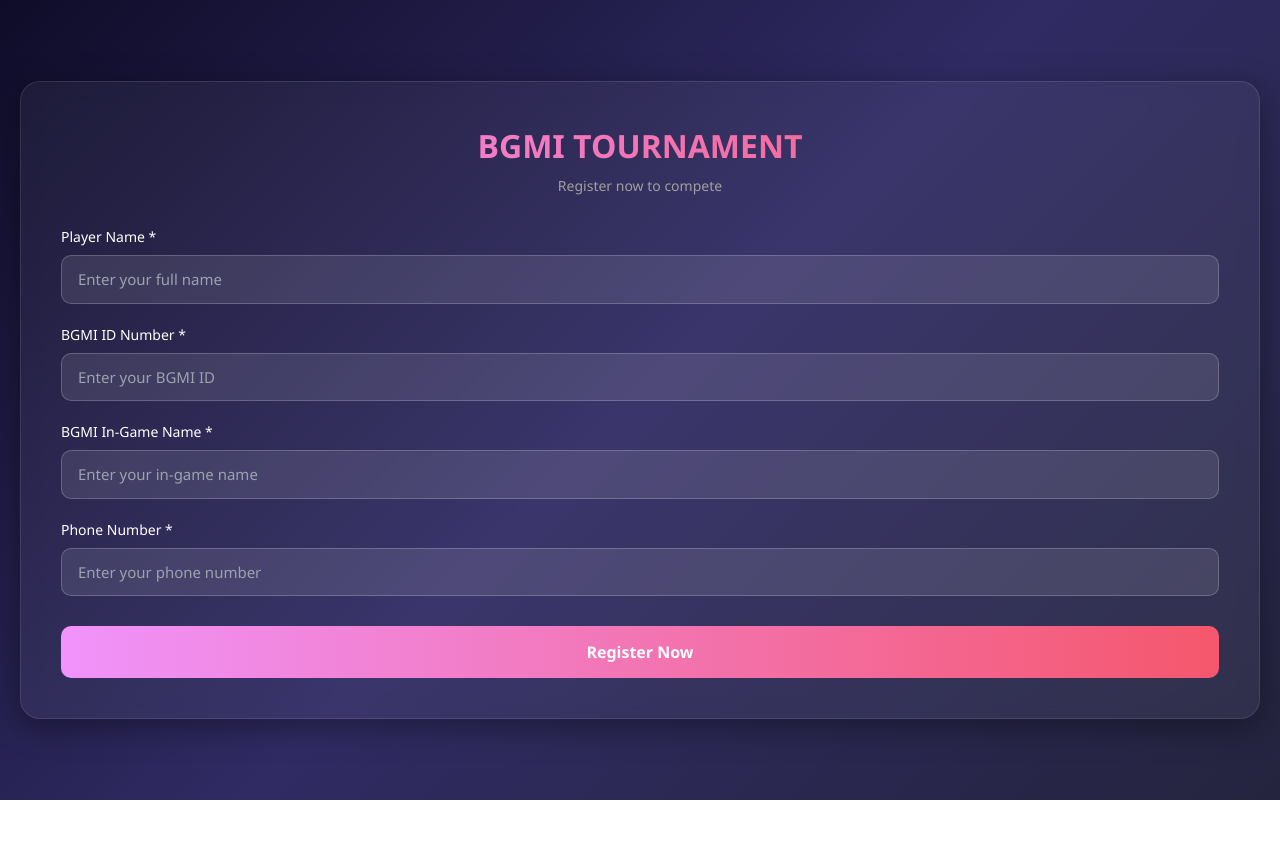
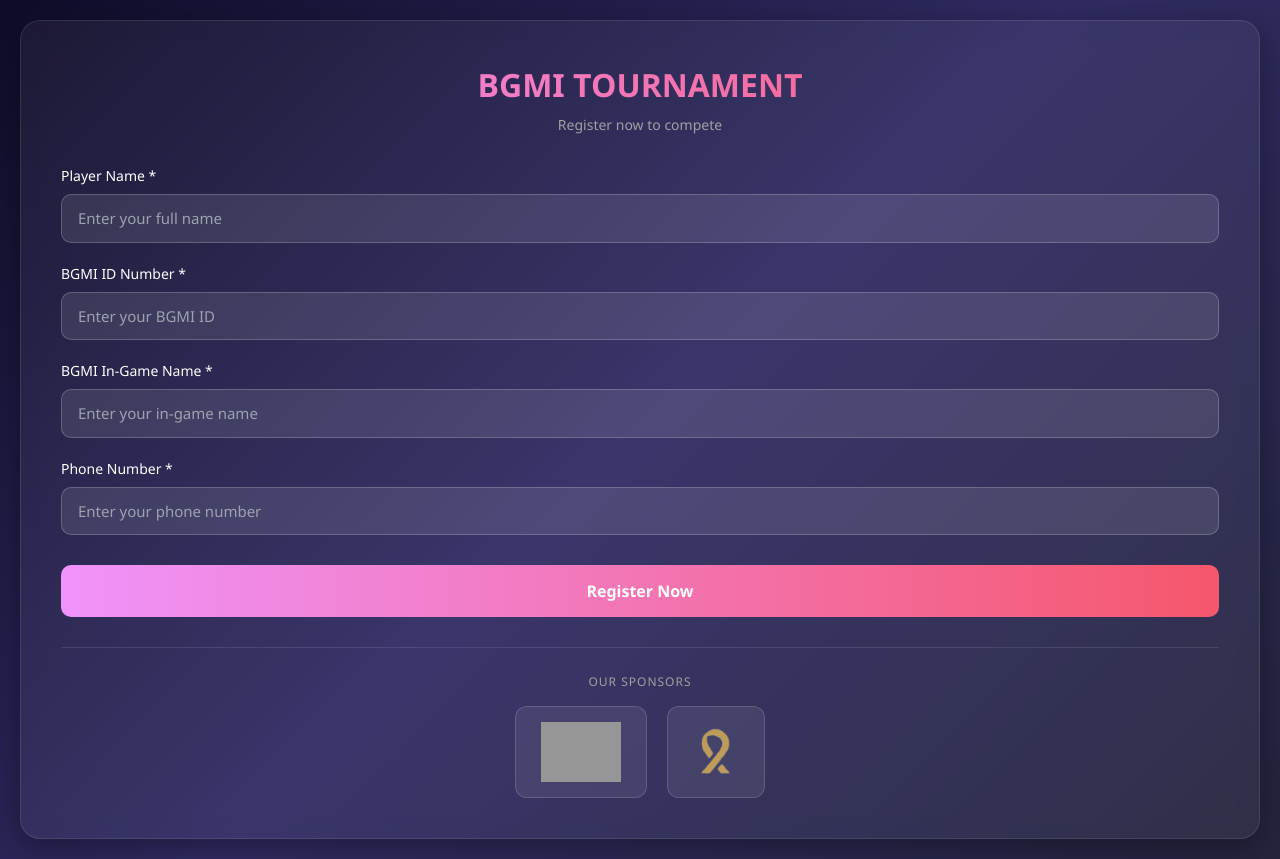
Before and after one commit to MohammadAliAl/BGMI-Form, a plain HTML site: page index.html in a window 1280 px wide. Before the commit the page ends 800 px from the top, so only its background shows below. Drawn offline with nearby package versions, Linux system fonts and the light colour scheme; grey boxes are pictures that could not be loaded.

Commit message:
Add files via upload

```diff
--- a/index.html
+++ b/index.html
@@ -159,6 +159,63 @@
         display: block;
       }
 
+      .sponsors-section {
+        margin-top: 30px;
+        padding-top: 25px;
+        border-top: 1px solid rgba(255, 255, 255, 0.1);
+      }
+
+      .sponsors-title {
+        text-align: center;
+        color: #a0a0a0;
+        font-size: 12px;
+        text-transform: uppercase;
+        letter-spacing: 1px;
+        margin-bottom: 15px;
+      }
+
+      .sponsors-container {
+        display: flex;
+        justify-content: center;
+        align-items: center;
+        gap: 20px;
+        flex-wrap: wrap;
+      }
+
+      .sponsor-link {
+        background: rgba(255, 255, 255, 0.08);
+        border: 1px solid rgba(255, 255, 255, 0.15);
+        border-radius: 12px;
+        padding: 15px 25px;
+        text-decoration: none;
+        transition: all 0.3s ease;
+        display: flex;
+        align-items: center;
+        justify-content: center;
+        min-height: 80px;
+      }
+
+      .sponsor-link:hover {
+        background: rgba(255, 255, 255, 0.12);
+        border-color: #f5576c;
+        transform: translateY(-3px);
+        box-shadow: 0 8px 20px rgba(245, 87, 108, 0.25);
+      }
+
+      .sponsor-link img {
+        max-width: 140px;
+        max-height: 60px;
+        width: auto;
+        height: auto;
+        object-fit: contain;
+        filter: brightness(0.95);
+        transition: filter 0.3s ease;
+      }
+
+      .sponsor-link:hover img {
+        filter: brightness(1.1);
+      }
+
       @media (max-width: 640px) {
         .form-card {
           padding: 30px 20px;
@@ -166,6 +223,16 @@
 
         .logo-section h1 {
           font-size: 26px;
+        }
+
+        .sponsors-container {
+          flex-direction: column;
+          gap: 12px;
+        }
+
+        .sponsor-link {
+          width: 100%;
+          text-align: center;
         }
       }
     </style>
@@ -266,6 +333,30 @@
             Register Now
           </button>
         </form>
+        <div class="sponsors-section">
+          <div class="sponsors-title">Our Sponsors</div>
+          <div class="sponsors-container">
+            <a
+              href="https://nextgenelectra.netlify.app/"
+              target="_blank"
+              rel="noopener noreferrer"
+              class="sponsor-link"
+            >
+              <img
+                src="https://nextgenelectra.netlify.app/assets/nxtgen-logo-removebg-preview.png"
+                alt=""
+              />
+            </a>
+            <a
+              href="https://lussolane.netlify.app/"
+              target="_blank"
+              rel="noopener noreferrer"
+              class="sponsor-link"
+            >
+              <img src="signal-2025-12-13-122148_004-removebg-preview.png" alt="" />
+            </a>
+          </div>
+        </div>
       </div>
     </div>
 
```
Also changed, not shown: signal-2025-12-13-122148_004-removebg-preview.png (added).
